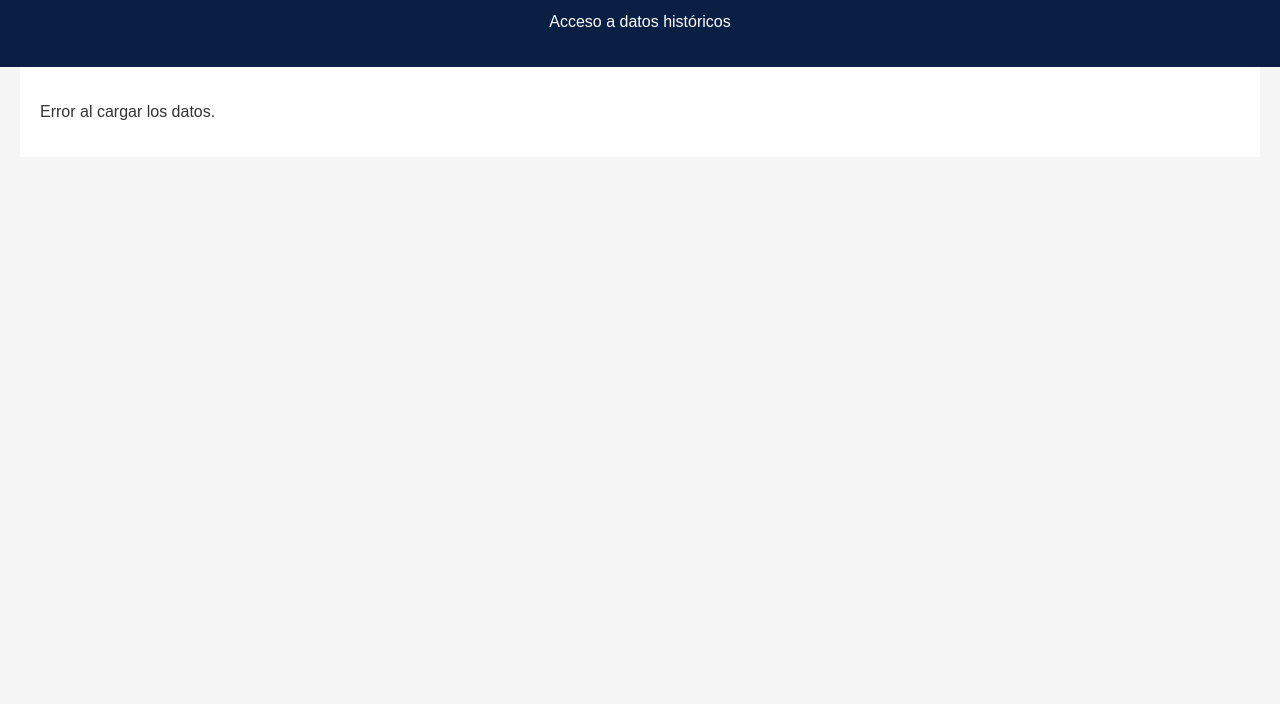
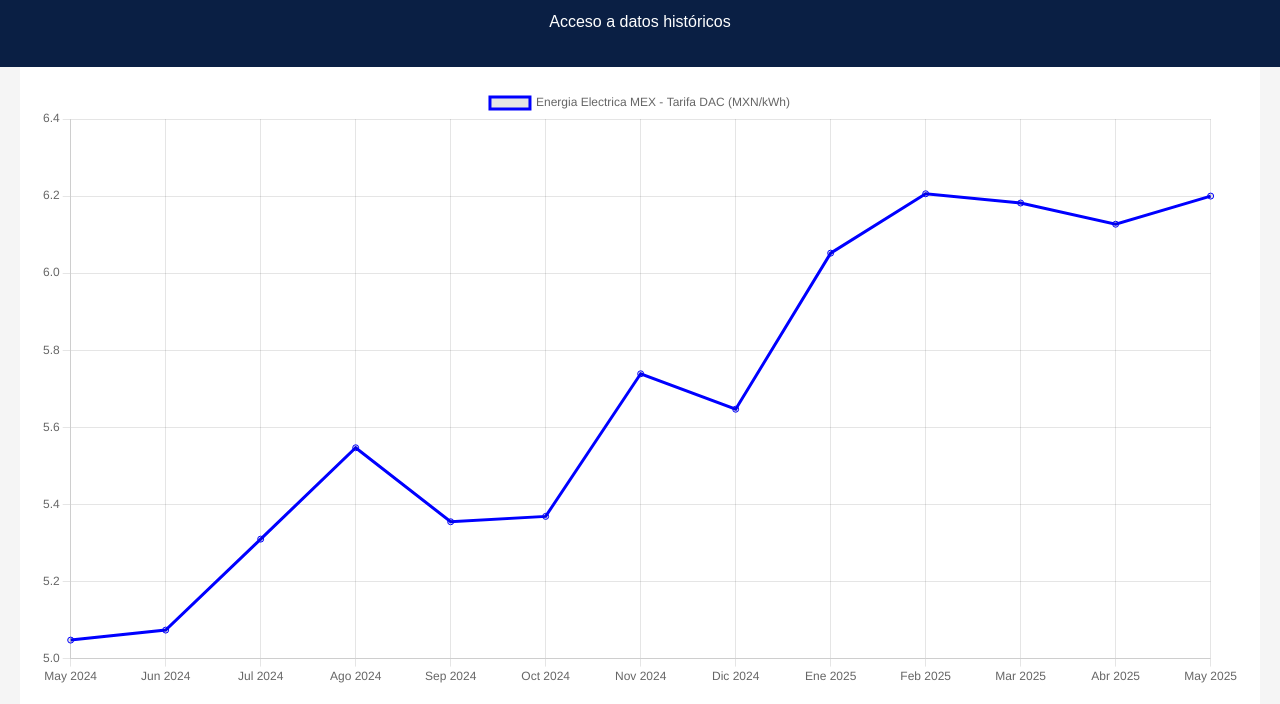
Before and after one commit to ALEXRTONE/IDEXV4, a plain HTML site: page index_complete.html in a window 1280 px wide. Shown: the part 60-764 px from the top of the page. Drawn offline with nearby package versions, Linux system fonts and the light colour scheme; no server answers.

Commit message:
Update index_complete.html

```diff
--- a/index_complete.html
+++ b/index_complete.html
@@ -24,7 +24,7 @@
         <div id="graficos"></div>
     </div>
     <script>
-        fetch('https://github.com/ALEXRTONE/IDEXV4/blob/main/datos_commodities.json/datos_commodities.json')
+        fetch('https://github.com/ALEXRTONE/IDEXV4/blob/main/datos_commodities.json')
             .then(response => response.json())
             .then(data => {
                 const meses = ["May 2024","Jun 2024","Jul 2024","Ago 2024","Sep 2024","Oct 2024","Nov 2024","Dic 2024","Ene 2025","Feb 2025","Mar 2025","Abr 2025","May 2025"];
```
